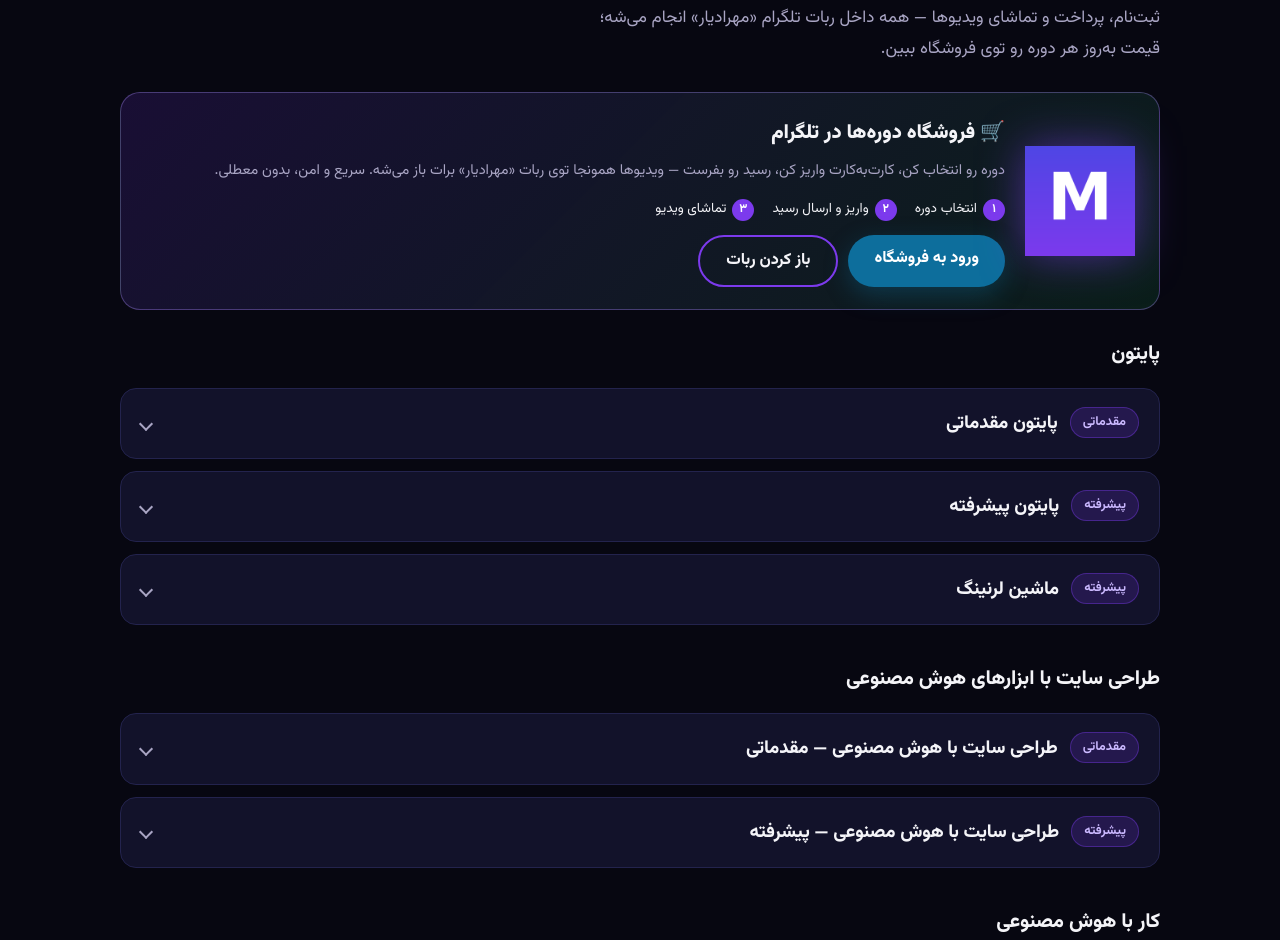
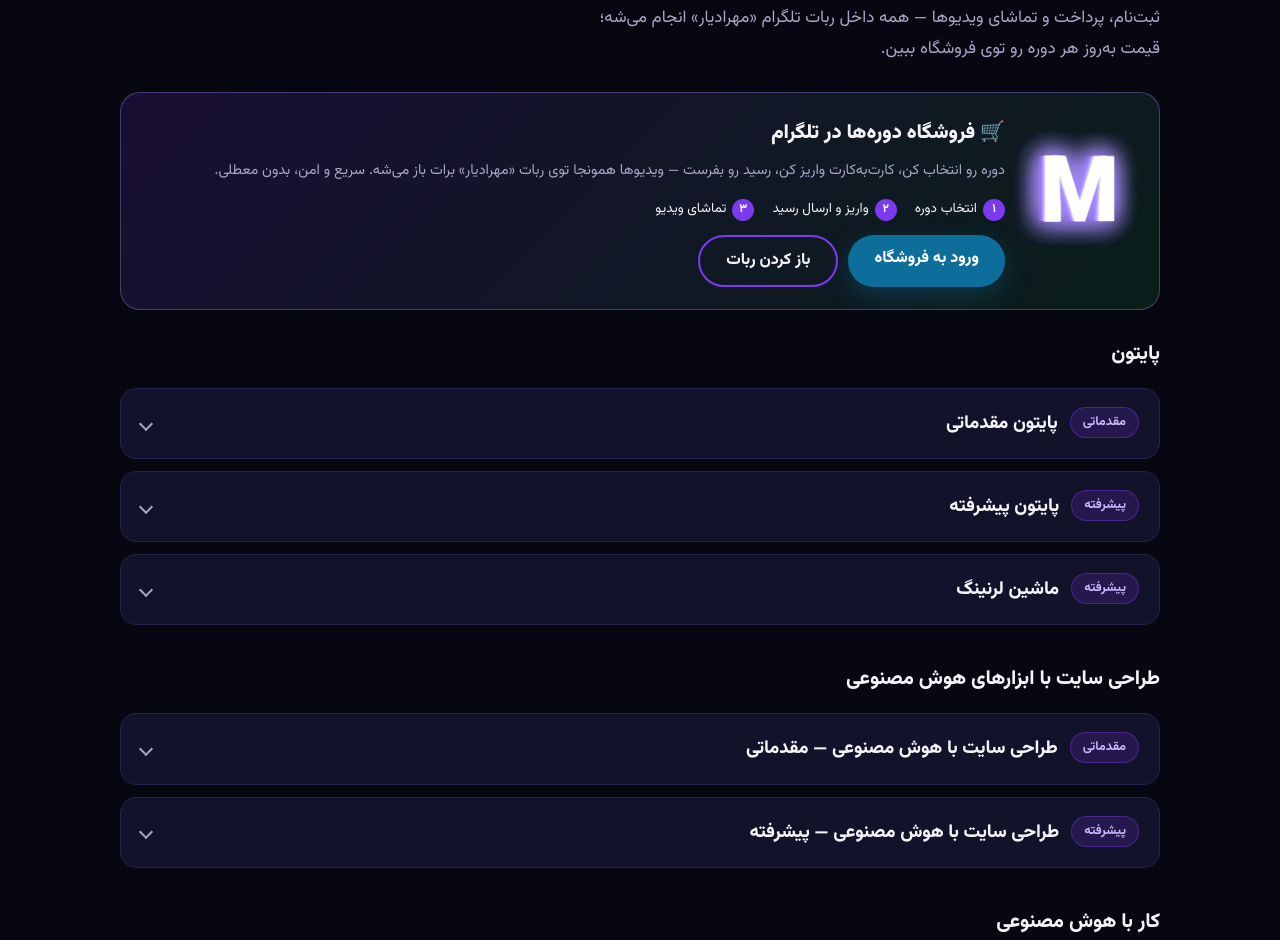
Before and after one commit to mehradcodes/mehradcodes.ir, a plain HTML site: page index.html in a window 1280 px wide. Shown: the part 2877-3817 px from the top of the page. Drawn offline with Linux system fonts and the light colour scheme.

Commit message:
Banner: flat M logo → 3D M (sway/float/glow); hero shop button scrolls to #courses; stylesheet v4

```diff
--- a/index.html
+++ b/index.html
@@ -19,7 +19,7 @@
   <link rel="preload" href="assets/fonts/vazirmatn-latin.woff2" as="font" type="font/woff2" crossorigin/>
   <link rel="preload" as="image" href="assets/avatar.jpg"/>
   <link rel="preload" as="image" href="assets/snake-hero.webp"/>
-  <link rel="stylesheet" href="style.css?v=3"/>
+  <link rel="stylesheet" href="style.css?v=4"/>
   <link rel="ard" href="/.well-known/ard.json"/>
 </head>
 <body>
@@ -58,7 +58,7 @@
         </div>
         <div class="cta-row">
           <a class="btn btn-primary" href="#courses">دیدن دوره‌ها</a>
-          <a class="btn btn-telegram" href="/shop/">🛒 فروشگاه دوره‌ها</a>
+          <a class="btn btn-telegram" href="#courses">🛒 فروشگاه دوره‌ها</a>
           <a class="btn btn-ghost" href="https://t.me/mehradcodes_bot" target="_blank" rel="noopener">سفارش پروژه</a>
         </div>
         <ul class="hero-links" aria-label="شبکه‌های اجتماعی">
@@ -186,7 +186,27 @@
         <p class="section-lead">ثبت‌نام، پرداخت و تماشای ویدیوها — همه داخل ربات تلگرام «مهرادیار» انجام می‌شه؛ قیمت به‌روز هر دوره رو توی فروشگاه ببین.</p>
 
         <div class="shop-banner">
-          <img src="assets/m-logo-1080.png" alt="" width="110" height="110" loading="lazy" decoding="async"/>
+          <div class="hero-3d" aria-hidden="true">
+            <div class="hero-glow"></div>
+            <div class="m3d-tilt">
+              <div class="m3d-spin">
+                <div class="m3d-float">
+                  <div class="m3d">
+                    <span class="m-layer">M</span>
+                    <span class="m-layer">M</span>
+                    <span class="m-layer">M</span>
+                    <span class="m-layer">M</span>
+                    <span class="m-layer">M</span>
+                    <span class="m-layer">M</span>
+                    <span class="m-layer">M</span>
+                    <span class="m-layer">M</span>
+                    <span class="m-layer">M</span>
+                    <span class="m-layer">M</span>
+                  </div>
+                </div>
+              </div>
+            </div>
+          </div>
           <div class="shop-banner-text">
             <h3>🛒 فروشگاه دوره‌ها در تلگرام</h3>
             <p>دوره رو انتخاب کن، کارت‌به‌کارت واریز کن، رسید رو بفرست — ویدیوها همونجا توی ربات «مهرادیار» برات باز می‌شه. سریع و امن، بدون معطلی.</p>
--- a/style.css
+++ b/style.css
@@ -634,7 +634,76 @@ section[id], footer[id] { scroll-margin-top: 76px; }
   background: linear-gradient(135deg, rgba(124, 58, 237, 0.16), rgba(34, 197, 94, 0.12));
   border: 1px solid rgba(167, 139, 250, 0.35);
 }
-.shop-banner img { width: 110px; height: auto; flex: none; filter: drop-shadow(0 0 22px rgba(124, 58, 237, 0.55)); }
+/* ---------- 3D M in the courses banner (same treatment as the shop hero, banner-sized; no orbit rings — they'd spill into the text) ---------- */
+.shop-banner .hero-3d {
+  --rx: 0deg;
+  --ry: 0deg;
+  position: relative;
+  width: 110px; height: 122px; flex: none;
+  perspective: 900px;
+  perspective-origin: 50% 42%;
+}
+.shop-banner .hero-glow {
+  position: absolute; left: 50%; top: 52%;
+  width: 130px; height: 90px;
+  transform: translate(-50%, -50%);
+  background: radial-gradient(closest-side, rgba(124, 58, 237, 0.55), rgba(79, 70, 229, 0.18) 55%, transparent 75%);
+  filter: blur(10px);
+  pointer-events: none;
+}
+.shop-banner .m3d-tilt {
+  position: absolute; inset: 0;
+  transform-style: preserve-3d;
+  transform: rotateX(var(--rx)) rotateY(var(--ry));
+  will-change: transform;
+}
+.shop-banner .m3d-spin {
+  position: absolute; inset: 0;
+  display: flex; align-items: center; justify-content: center;
+  transform-style: preserve-3d;
+  animation: m-sway 9s ease-in-out infinite;
+}
+.shop-banner .m3d-float {
+  display: flex; align-items: center; justify-content: center;
+  transform-style: preserve-3d;
+  animation: m-float 6s ease-in-out infinite;
+}
+@keyframes m-sway {
+  0%, 100% { transform: rotateY(-13deg); }
+  50% { transform: rotateY(13deg); }
+}
+@keyframes m-float {
+  0%, 100% { transform: translateY(0); }
+  50% { transform: translateY(-7px); }
+}
+.shop-banner .m3d {
+  position: relative;
+  width: 96px; height: 96px;
+  transform-style: preserve-3d;
+}
+.shop-banner .m-layer {
+  position: absolute; inset: 0;
+  display: flex; align-items: center; justify-content: center;
+  font-size: 92px; font-weight: 900; line-height: 1;
+  color: #fff;
+  text-shadow: 0 0 26px rgba(167, 139, 250, 0.45);
+  -webkit-font-smoothing: antialiased;
+}
+/* Extrusion: 10 stacked copies, white face → deep indigo back. */
+.shop-banner .m-layer:nth-child(1) { color: #ffffff; transform: translateZ(0); }
+.shop-banner .m-layer:nth-child(2) { color: #efeaff; transform: translateZ(-4px); }
+.shop-banner .m-layer:nth-child(3) { color: #ddd2ff; transform: translateZ(-8px); }
+.shop-banner .m-layer:nth-child(4) { color: #c9b8ff; transform: translateZ(-12px); }
+.shop-banner .m-layer:nth-child(5) { color: #b39dff; transform: translateZ(-16px); }
+.shop-banner .m-layer:nth-child(6) { color: #a184fc; transform: translateZ(-20px); }
+.shop-banner .m-layer:nth-child(7) { color: #8b68f5; transform: translateZ(-24px); }
+.shop-banner .m-layer:nth-child(8) { color: #7c3aed; transform: translateZ(-28px); }
+.shop-banner .m-layer:nth-child(9) { color: #6a31d8; transform: translateZ(-32px); }
+.shop-banner .m-layer:nth-child(10) { color: #4f46e5; transform: translateZ(-36px); }
+@media (prefers-reduced-motion: reduce) {
+  .shop-banner .m3d-spin { animation: none; transform: rotateY(-10deg); }
+  .shop-banner .m3d-float { animation: none; }
+}
 .shop-banner h3 { font-size: 20px; font-weight: 900; margin: 0 0 6px; }
 .shop-banner p { color: var(--muted); font-size: 14.5px; line-height: 1.9; margin: 0 0 12px; }
 .shop-steps { display: flex; flex-wrap: wrap; gap: 8px 18px; margin-bottom: 14px; font-size: 13.5px; }
@@ -642,7 +711,9 @@ section[id], footer[id] { scroll-margin-top: 76px; }
 .shop-banner-cta { display: flex; flex-wrap: wrap; gap: 10px; }
 @media (max-width: 640px) {
   .shop-banner { flex-direction: column; text-align: center; padding: 20px 18px; }
-  .shop-banner img { width: 84px; }
+  .shop-banner .hero-3d { width: 84px; height: 96px; }
+  .shop-banner .m3d { width: 76px; height: 76px; }
+  .shop-banner .m-layer { font-size: 72px; }
   .shop-steps { justify-content: center; }
   .shop-banner-cta { justify-content: center; }
 }
```
